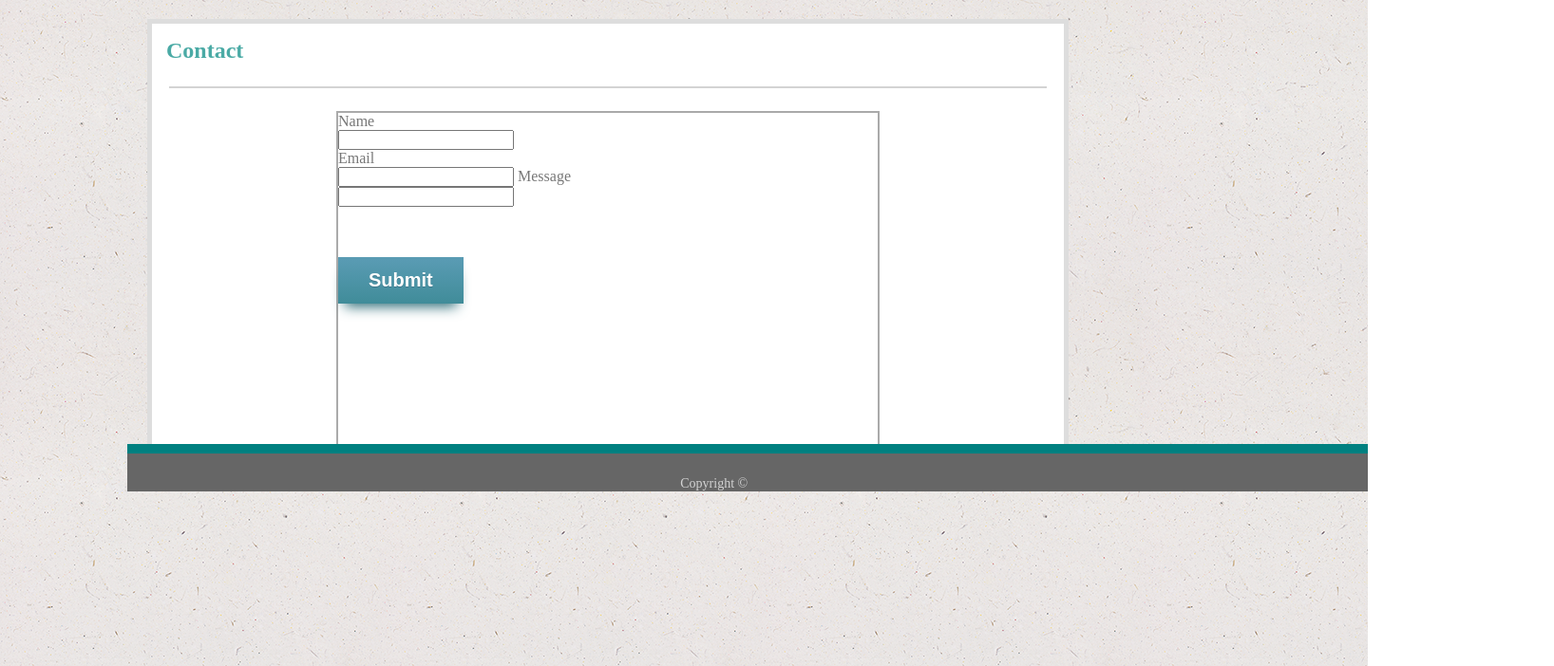
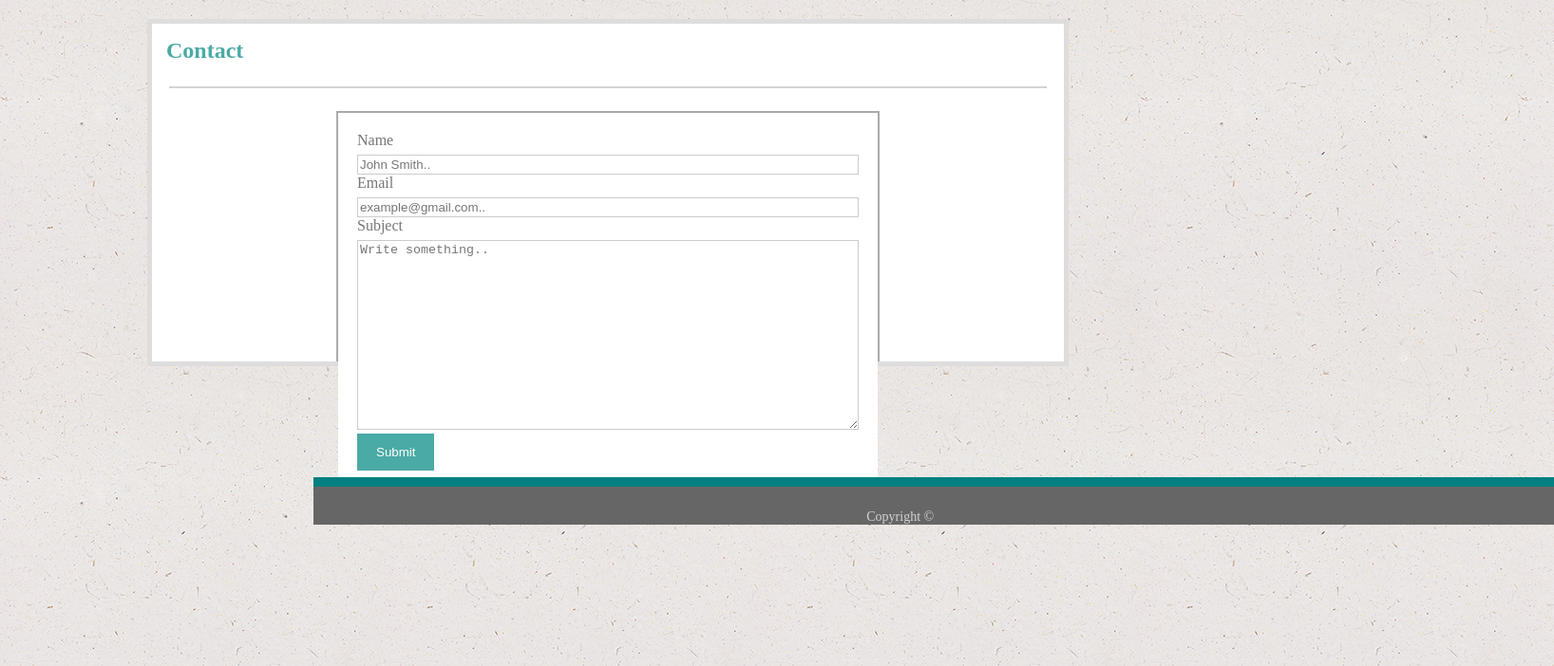
Before and after one commit to oleg-bc/personal-portfolio, a plain HTML site: page contact.html in a window 1280 px wide. Shown: the part 98-800 px from the top of the page at 95% size, 1636 px wide, since content can reach past the window. Drawn offline with Linux system fonts and the light colour scheme.

Commit message:
workgin on contact.html page

```diff
--- a/assets/css/style.css
+++ b/assets/css/style.css
@@ -122,7 +122,7 @@ p, img{
     padding-left: 25px;} */
     .myButton {
 
-        -moz-box-shadow: 0px 10px 14px -7px #276873;
+/*         -moz-box-shadow: 0px 10px 14px -7px #276873;
         -webkit-box-shadow: 0px 10px 14px -7px #276873;
         /* box-shadow: 0px 10px 14px -7px #276873; */
         background: -webkit-gradient(linear, left top, left bottom, color-stop(0.05, #599bb3), color-stop(1, #408c99));
@@ -131,7 +131,7 @@ p, img{
         background: -o-linear-gradient(top, #599bb3 5%, #408c99 100%);
         background: -ms-linear-gradient(top, #599bb3 5%, #408c99 100%);
         background: linear-gradient(to bottom, #599bb3 5%, #408c99 100%);
-        filter: progid:DXImageTransform.Microsoft.gradient(startColorstr='#599bb3', endColorstr='#408c99',GradientType=0);
+        filter: progid:DXImageTransform.Microsoft.gradient(startColorstr='#599bb3', endColorstr='#408c99',GradientType=0); */
         background-color: #599bb3;
         display: inline-block;
         cursor: pointer;
@@ -141,10 +141,10 @@ p, img{
         font-weight: bold;
         padding: 13px 32px;
         text-decoration: none;
-        text-shadow: 0px 1px 0px #3d768a;
+/*         text-shadow: 0px 1px 0px #3d768a; */
 
     }
-    .myButton:hover {
+/*     .myButton:hover {
         background:-webkit-gradient(linear, left top, left bottom, color-stop(0.05, #408c99), color-stop(1, #599bb3));
         background:-moz-linear-gradient(top, #408c99 5%, #599bb3 100%);
         background:-webkit-linear-gradient(top, #408c99 5%, #599bb3 100%);
@@ -153,7 +153,7 @@ p, img{
         background:linear-gradient(to bottom, #408c99 5%, #599bb3 100%);
         filter:progid:DXImageTransform.Microsoft.gradient(startColorstr='#408c99', endColorstr='#599bb3',GradientType=0);
         background-color:#408c99;
-    }
+    } */
     .myButton:active {
         position:relative;
         top:1px;
@@ -161,10 +161,44 @@ p, img{
 
 .contact-form{
     width: 568px;
-    height: 360px;
+    height: 260px;
     background-color: white;
     border: 2px solid #aaa;
     margin: auto;}
+
+
+
+
+input[type=text], select, textarea {
+    width: 100%;
+    padding: 2px;
+    border: 1px solid #ccc;
+    border-radius: 0px;
+    box-sizing: border-box;
+    margin-top: 6px;
+    margin-bottom: 0px;
+    resize: vertical;
+}
+
+input[type=submit] {
+    background-color: #4aaaa5;
+    color: white;
+    padding: 12px 20px;
+    border: none;
+    border-radius: 0px;
+    cursor: pointer;
+}
+
+input[type=submit]:hover {
+    background-color: #45a049;
+}
+
+.container {
+    border-radius: 0px;
+    background-color: white;
+    padding: 20px;
+
+
 /*
 DONE-- Teal color (used for headings and backgrounds): #4aaaa5
 
--- a/contact.html
+++ b/contact.html
@@ -22,17 +22,34 @@
 <h2>Contact</h2>
 <hr>
 <div class="contact-form">
-<form>
+<!-- <form>
     Name<br>
     <input type="text" name="name"><br>
     Email<br>
     <input type="text" pattern="email">
     Message<br>
     <input type="text" name="message"><br>
-    <br>
+    <br>-->
     <!-- <div class="button"><input type="submit" value="Submit"></div> -->
-    <a href="#" class="myButton">Submit</a>
-</form> </div>
+    <!--<a href="#" class="myButton">Submit</a> -->
+    <div class="container">
+            <form action="/action_page.php">
+              <label for="name">Name</label>
+              <input type="text" id="fname" name="firstname" placeholder="John Smith..">
+
+              <label for="email">Email</label>
+              <input type="text" id="lname" name="lastname" placeholder="example@gmail.com..">
+
+
+
+              <label for="subject">Subject</label>
+              <textarea id="subject" name="subject" placeholder="Write something.." style="height:200px"></textarea>
+
+              <input type="submit" value="Submit">
+            </form>
+          </div>
+</form>
+<!-- </div> -->
 <div class="footer">
         <div class="line1"></div>
         <div class="line2"><div class="cr">Copyright &copy; </div></div>
```
